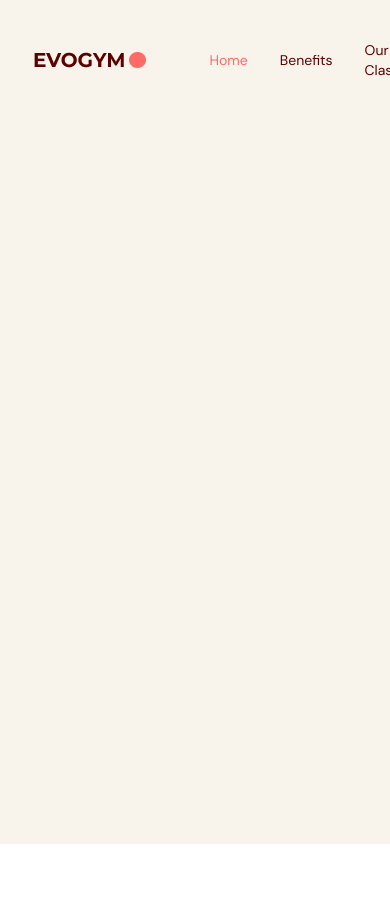
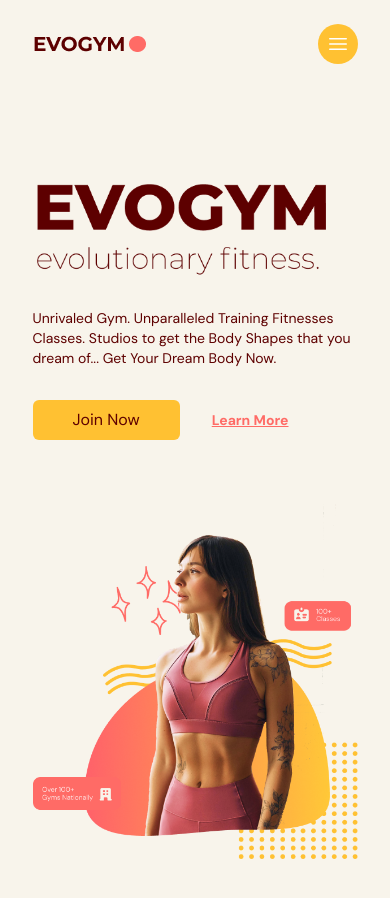
Before and after one commit to BlueThunderGames/react-typescript, a React (Vite) app: page / in a window 390 px wide. Before the commit the page ends 844 px from the top, so only its background shows below. Built offline with nearby package versions, Linux system fonts and the light colour scheme.

Commit message:
SelectedPage Enum added, Media Query added, Homepage component development

```diff
--- a/src/App.tsx
+++ b/src/App.tsx
@@ -1,13 +1,34 @@
-import Navbar from "@/scenes/navbar/index.tsx";
-import { useState } from "react";
+import Navbar from "@/scenes/navbar";
+import Home from "@/scenes/home";
+import { useEffect, useState } from "react";
+import { SelectedPage } from "@/shared/types.ts";
 
 function App() {
-  const [selectedPage, setSelectedPage] = useState("home");
+  const [selectedPage, setSelectedPage] = useState<SelectedPage>(SelectedPage.Home);
+  const [isTopOfPage, setIsTopOfPage] = useState<boolean>(true);
+
+  useEffect(() => {
+    const handleScroll = () => {
+      if(window.scrollY === 0) {
+        setIsTopOfPage(true);
+        setSelectedPage(SelectedPage.Home);
+      }
+
+      if(window.scrollY !== 0) {
+        setIsTopOfPage(false);
+      }
+    }
+    window.addEventListener("scroll", handleScroll);
+
+    return () => window.removeEventListener("scroll", handleScroll);
+  }, []);
   return <div className="app bg-gray-20">
     <Navbar
+      isTopOfPage={isTopOfPage}
       selectedPage={selectedPage}
       setSelectedPage={setSelectedPage}
     />
+    <Home setSelectedPage={setSelectedPage}/>
   </div>;
 }
 
--- /dev/null
+++ b/src/hooks/useMediaQuery.ts
@@ -0,0 +1,19 @@
+import { useState, useEffect } from "react";
+
+const useMediaQuery = (query: string) => {
+  const [matches, setMatches] = useState(false);
+
+  useEffect(() => {
+    const media = window.matchMedia(query);
+    if (media.matches !== matches) {
+      setMatches(media.matches);
+    }
+    const listener = () => setMatches(media.matches);
+    window.addEventListener("resize", listener);
+    return () => window.removeEventListener("resize", listener);
+  }, [matches, query]);
+
+  return matches;
+};
+
+export default useMediaQuery;
--- /dev/null
+++ b/src/scenes/home/index.tsx
@@ -0,0 +1,73 @@
+import { SelectedPage } from '@/shared/types';
+import useMediaQuery from '@/hooks/useMediaQuery';
+import ActionButton from '@/shared/ActionButton';
+import HomePageText from "@/assets/HomePageText.png";
+import HomePageGraphic from "@/assets/HomePageGraphic.png";
+import SponsorRedBull from "@/assets/SponsorRedBull.png";
+import SponsorForbes from "@/assets/SponsorForbes.png";
+import SponsorFortune from "@/assets/SponsorFortune.png";
+import AnchorLink from 'react-anchor-link-smooth-scroll';
+
+
+type Props = {
+    setSelectedPage: (value: SelectedPage) => void;
+}
+
+const Home = ({setSelectedPage}: Props) => {
+    const isAboveMediumScreens = useMediaQuery("(min-width: 1060px)");
+
+    return <section
+    id="home"
+    className="gap-16 bg-gray-20 py-10 md:h-full md:pb-0"
+    >
+        { /* Image and Main Header */}
+        <div className="md:flex mx-auto w-5/6 items-center justify-center md:h-5/6">
+            {/* Main Header */}
+            <div className="z-10 mt-32 md:basis-3/5">
+                {/* Headings */}
+                <div className="md:-mt-20">
+                    <div className="relative">
+                        <div className="before:absolute before:-top-20 md:before:content-evolvetext before:-left-20 before:z-[-1]">
+                            <img src={HomePageText} alt="home-page-text" />
+                        </div>
+                    </div>
+                    <p className="mt-8 text-sm md:text-start">
+                        Unrivaled Gym. Unparalleled Training Fitnesses Classes. Studios to get the Body Shapes that you dream of... Get Your Dream Body Now.
+                    </p>
+                </div>
+
+                 {/* Actions */}
+                <div className="mt-8 flex items-center gap-8">
+                    <ActionButton setSelectedPage={setSelectedPage}>Join Now</ActionButton>
+                    <AnchorLink
+                    className="text-sm font-bold text-primary-500 underline hover:text-secondary-500"
+                    onClick={() => setSelectedPage(SelectedPage.ContactUs)}
+                    href={`#${SelectedPage.ContactUs}`}
+                    >
+                        <p>Learn More</p>
+                    </AnchorLink>
+                </div>
+            </div>
+
+            {/* Image */}
+            <div className="flex basis-3/5 justify-center md:z-10 md:ml-40 mt-16 md:justify-items-end">
+                <img src={HomePageGraphic} alt="home-page-graphic" />
+            </div>
+        </div>
+        { /* Sponsors */}
+        {isAboveMediumScreens && (
+            <div className="h-[150px] w-full bg-primary-100 py-10">
+                <div className="mx-auto w-5/6">
+                    <div className="flex w-3/5 items-center justify-between gap-8">
+                        <img src={SponsorRedBull} alt="sponsor-redbull" />
+                        <img src={SponsorForbes} alt="sponsor-forbes" />
+                        <img src={SponsorFortune} alt="sponsor-fortune" />
+                    </div>
+                </div>
+            </div>
+
+        )}
+    </section>
+};
+
+export default Home
--- a/src/scenes/navbar/index.tsx
+++ b/src/scenes/navbar/index.tsx
@@ -2,21 +2,31 @@
 import { Bars3Icon, XMarkIcon} from "@heroicons/react/24/solid";
 import Logo from "@/assets/Logo.png";
 import Link from "@/scenes/navbar/link.tsx";
+import { SelectedPage } from "@/shared/types.ts";
+import useMediaQuery from "@/hooks/useMediaQuery";
+import { button, div } from "framer-motion/client";
+import ActionButton from "@/shared/ActionButton.tsx";
 
 
 type Props = {
-    selectedPage: string;
-    setSelectedPage: (value: string) => void;
+    isTopOfPage: boolean;
+    selectedPage: SelectedPage;
+    setSelectedPage: (value: SelectedPage) => void;
 }
 
-const Navbar = ({selectedPage, setSelectedPage}: Props) => {
+const Navbar = ({isTopOfPage, selectedPage, setSelectedPage}: Props) => {
     const flexBetween = "flex items-center justify-between";
-  return(
-  <nav>
-    <div className={`${flexBetween} fixed top-0 z-30 w-full py-6`}>
+    const isAboveMediumScreens = useMediaQuery("(min-width: 1060px)");
+    const [isMenuToggled, setIsMenuToggled] = useState<boolean>(false);
+    const navbarBackground = isTopOfPage ? "" : "bg-primary-100 drop-shadow";
+
+    return(
+    <nav>
+    <div className={`${navbarBackground} ${flexBetween} fixed top-0 z-30 w-full py-6`}>
         <div className={`${flexBetween} mx-auto w-5/6`}>
             <div className={`${flexBetween} w-full gap-16`}>
                 <img src={Logo} alt="logo" />
+                {isAboveMediumScreens ? (
                 <div className={`${flexBetween} w-full`}>
                     <div className={`${flexBetween} gap-8 text-sm`}>
                         <Link
@@ -42,13 +52,56 @@
                     </div>
                     <div className={`${flexBetween} gap-8`}>
                         <p>Sign In</p>
-                        <button>Become a Member</button>
+                        <ActionButton setSelectedPage={setSelectedPage}>Become a Member</ActionButton>
                     </div>
                 </div>
+                ) : (
+                    <button
+                    className = "rounded-full bg-secondary-500 p-2"
+                    onClick={() => setIsMenuToggled(!isMenuToggled)}
+                    >
+                        <Bars3Icon className="h-6 w-6 text-white"/>
+                    </button>
+                )}
             </div>
         </div>
     </div>
-  </nav>);
+    {/* Mobile Menu */}
+    {!isAboveMediumScreens && isMenuToggled && (
+        <div className="fixed right-0 bottom-0 z-40 h-full w-[300px] bg-primary-100 drop-shadow-xl">
+            {/* Close Button */}
+            <div className="flex justify-end p-12">
+                <button
+                    onClick={() => setIsMenuToggled(!isMenuToggled)}
+                >
+                    <XMarkIcon className="h-6 w-6 text-grey-400"/>
+                </button>
+            </div>
+            <div className="ml-[33%] flex flex-col gap-10 text-2xl">
+                <Link
+                    page="Home"
+                    selectedPage={selectedPage}
+                    setSelectedPage={setSelectedPage}
+                />
+                <Link
+                    page="Benefits"
+                    selectedPage={selectedPage}
+                    setSelectedPage={setSelectedPage}
+                />
+                <Link
+                    page="Our Classes"
+                    selectedPage={selectedPage}
+                    setSelectedPage={setSelectedPage}
+                />
+                <Link
+                    page="Contact Us"
+                    selectedPage={selectedPage}
+                    setSelectedPage={setSelectedPage}
+                />
+            </div>
+        </div>
+    )}
+    </nav>);
 };
 
 export default Navbar
--- a/src/scenes/navbar/link.tsx
+++ b/src/scenes/navbar/link.tsx
@@ -1,13 +1,14 @@
 import AnchorLink from "react-anchor-link-smooth-scroll"
+import { SelectedPage } from "@/shared/types.ts";
 
 type Props = {
     page: string;
-    selectedPage: string;
-    setSelectedPage: (value: string) => void;
+    selectedPage: SelectedPage;
+    setSelectedPage: (value: SelectedPage) => void;
 }
 
 const Link = ({page, selectedPage, setSelectedPage }: Props) => {
-  const lowerCasePage = page.toLowerCase().replace(/ /g, "");
+  const lowerCasePage = page.toLowerCase().replace(/ /g, "") as SelectedPage;
   return (
     <AnchorLink
         className={`${selectedPage === lowerCasePage  ? "text-primary-500" : ""} transition duration-500 hover:text-primary-300`}
--- /dev/null
+++ b/src/shared/ActionButton.tsx
@@ -0,0 +1,22 @@
+import React from "react";
+import AnchorLink from "react-anchor-link-smooth-scroll"
+import { SelectedPage } from "./types";
+
+type Props = {
+    children: React.ReactNode;
+    setSelectedPage: (value: SelectedPage) => void;
+}
+
+const ActionButton = ({children, setSelectedPage}: Props) => {
+  return (
+    <AnchorLink
+        className="rounded-md bg-secondary-500 px-10 py-2 hover:bg-primary-500 hover:text-white"
+        onClick={() => setSelectedPage(SelectedPage.ContactUs)}
+        href={`#${SelectedPage.ContactUs}`}
+    >
+        {children}
+    </AnchorLink>
+  )
+}
+
+export default ActionButton
--- /dev/null
+++ b/src/shared/types.ts
@@ -0,0 +1,6 @@
+export enum SelectedPage {
+    Home = "home",
+    Benefits = "benefits",
+    OurClasses = "ourclasses",
+    ContactUs = "contactus",
+}
```
